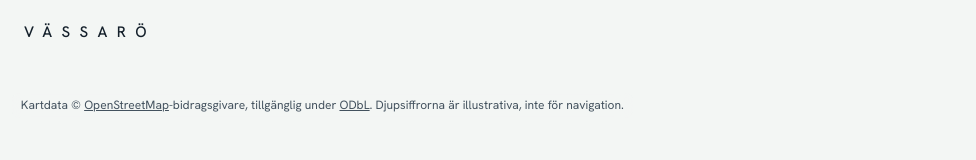
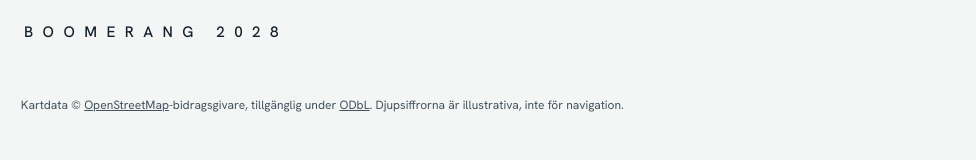
Before and after one commit to JR3hn/boom28, a plain HTML site: page index.html in a window 1280 px wide. Shown: the top 160 px of the page, without its empty margins (0-976 px from the left). Drawn offline with Linux system fonts and the light colour scheme.

Commit message:
changed title for back to homepage

```diff
--- a/index.html
+++ b/index.html
@@ -17,7 +17,7 @@
   <a class="skip" href="#efter-turen">Hoppa över turen</a>
 
   <header class="site-header">
-    <a class="wordmark" href="./" aria-label="Vässarö, till startsidan">VÄSSARÖ</a>
+    <a class="wordmark" href="./" aria-label="Boomerang2028, till startsidan">BOOMERANG 2028</a>
   </header>
 
   <!--
```
